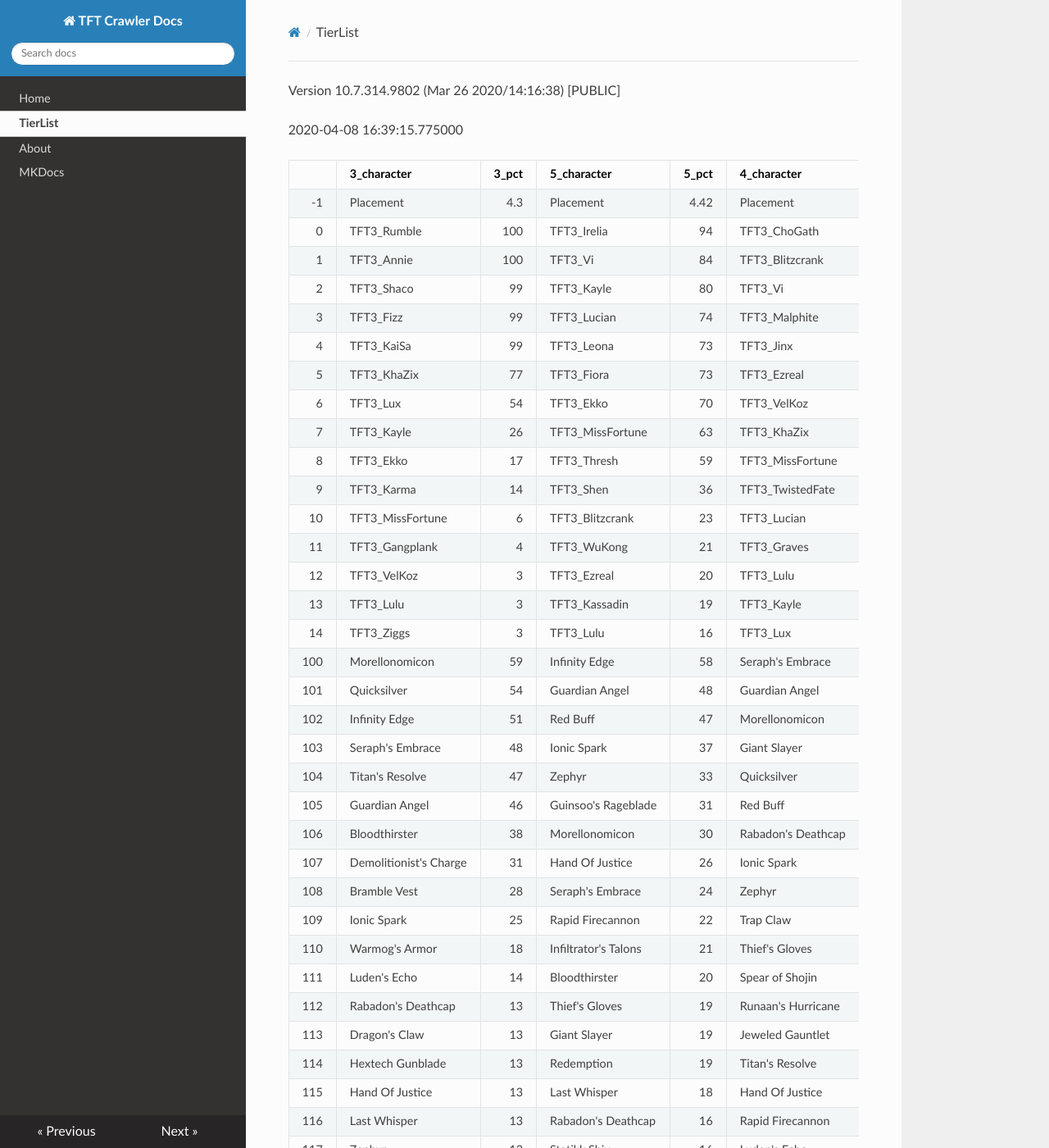
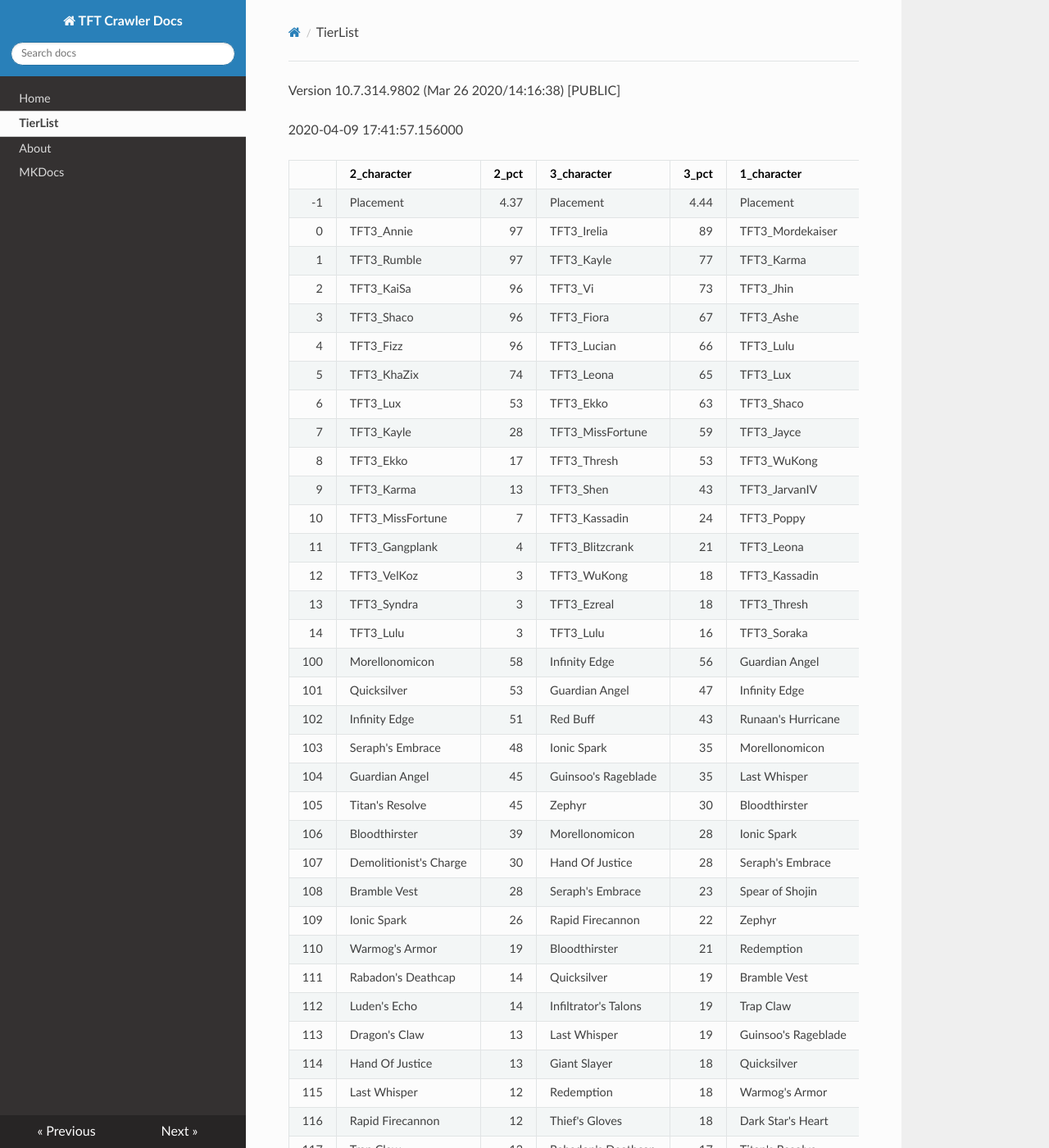
Before and after one commit to JamesYouL2/TFT-Crawler, an MkDocs documentation site: the page built from docs/tierlist.md, in a window 1280 px wide and 1400 px high. Shown: the whole window at 82% size. Built offline with MkDocs 1.6.1, drawn with Linux system fonts in a browser that asks for light colours; nearby versions of some CDN libraries; some of the changed text lies outside the part shown.

Commit message:
Update tierlist.md

```diff
--- a/docs/tierlist.md
+++ b/docs/tierlist.md
@@ -1,42 +1,42 @@
 Version 10.7.314.9802 (Mar 26 2020/14:16:38) [PUBLIC] <Releases/10.7>
 
-2020-04-08 16:39:15.775000
+2020-04-09 17:41:57.156000
 
-|     | 3_character            |   3_pct | 5_character          |   5_pct | 4_character         |   4_pct | 1_character           |   1_pct | 2_character         |   2_pct |
-|----:|:-----------------------|--------:|:---------------------|--------:|:--------------------|--------:|:----------------------|--------:|:--------------------|--------:|
-|  -1 | Placement              |     4.3 | Placement            |    4.42 | Placement           |    4.47 | Placement             |    4.54 | Placement           |    4.56 |
-|   0 | TFT3_Rumble            |   100   | TFT3_Irelia          |   94    | TFT3_ChoGath        |  100    | TFT3_Syndra           |   97    | TFT3_Karma          |   92    |
-|   1 | TFT3_Annie             |   100   | TFT3_Vi              |   84    | TFT3_Blitzcrank     |   99    | TFT3_Ahri             |   97    | TFT3_Ashe           |   78    |
-|   2 | TFT3_Shaco             |    99   | TFT3_Kayle           |   80    | TFT3_Vi             |   99    | TFT3_Zoe              |   95    | TFT3_Jhin           |   77    |
-|   3 | TFT3_Fizz              |    99   | TFT3_Lucian          |   74    | TFT3_Malphite       |   98    | TFT3_Lux              |   84    | TFT3_Mordekaiser    |   73    |
-|   4 | TFT3_KaiSa             |    99   | TFT3_Leona           |   73    | TFT3_Jinx           |   51    | TFT3_Neeko            |   80    | TFT3_Lulu           |   61    |
-|   5 | TFT3_KhaZix            |    77   | TFT3_Fiora           |   73    | TFT3_Ezreal         |   51    | TFT3_Soraka           |   78    | TFT3_JarvanIV       |   56    |
-|   6 | TFT3_Lux               |    54   | TFT3_Ekko            |   70    | TFT3_VelKoz         |   49    | TFT3_Poppy            |   69    | TFT3_Jayce          |   41    |
-|   7 | TFT3_Kayle             |    26   | TFT3_MissFortune     |   63    | TFT3_KhaZix         |   49    | TFT3_VelKoz           |   35    | TFT3_WuKong         |   40    |
-|   8 | TFT3_Ekko              |    17   | TFT3_Thresh          |   59    | TFT3_MissFortune    |   46    | TFT3_Annie            |   26    | TFT3_Lux            |   37    |
-|   9 | TFT3_Karma             |    14   | TFT3_Shen            |   36    | TFT3_TwistedFate    |   38    | TFT3_Lulu             |   20    | TFT3_Shaco          |   37    |
-|  10 | TFT3_MissFortune       |     6   | TFT3_Blitzcrank      |   23    | TFT3_Lucian         |   29    | TFT3_Rumble           |   17    | TFT3_XinZhao        |   27    |
-|  11 | TFT3_Gangplank         |     4   | TFT3_WuKong          |   21    | TFT3_Graves         |   28    | TFT3_Fizz             |   17    | TFT3_Rakan          |   27    |
-|  12 | TFT3_VelKoz            |     3   | TFT3_Ezreal          |   20    | TFT3_Lulu           |   13    | TFT3_Karma            |    7    | TFT3_Sona           |   24    |
-|  13 | TFT3_Lulu              |     3   | TFT3_Kassadin        |   19    | TFT3_Kayle          |    8    | TFT3_TwistedFate      |    7    | TFT3_Neeko          |   24    |
-|  14 | TFT3_Ziggs             |     3   | TFT3_Lulu            |   16    | TFT3_Lux            |    7    | TFT3_WuKong           |    4    | TFT3_Poppy          |   23    |
-| 100 | Morellonomicon         |    59   | Infinity Edge        |   58    | Seraph's Embrace    |   59    | Seraph's Embrace      |   86    | Guardian Angel      |   57    |
-| 101 | Quicksilver            |    54   | Guardian Angel       |   48    | Guardian Angel      |   49    | Guardian Angel        |   59    | Infinity Edge       |   52    |
-| 102 | Infinity Edge          |    51   | Red Buff             |   47    | Morellonomicon      |   47    | Rabadon's Deathcap    |   42    | Morellonomicon      |   48    |
-| 103 | Seraph's Embrace       |    48   | Ionic Spark          |   37    | Giant Slayer        |   44    | Ionic Spark           |   38    | Runaan's Hurricane  |   39    |
-| 104 | Titan's Resolve        |    47   | Zephyr               |   33    | Quicksilver         |   42    | Morellonomicon        |   36    | Last Whisper        |   33    |
-| 105 | Guardian Angel         |    46   | Guinsoo's Rageblade  |   31    | Red Buff            |   41    | Quicksilver           |   35    | Spear of Shojin     |   33    |
-| 106 | Bloodthirster          |    38   | Morellonomicon       |   30    | Rabadon's Deathcap  |   28    | Trap Claw             |   27    | Bramble Vest        |   31    |
-| 107 | Demolitionist's Charge |    31   | Hand Of Justice      |   26    | Ionic Spark         |   27    | Titan's Resolve       |   25    | Dragon's Claw       |   26    |
-| 108 | Bramble Vest           |    28   | Seraph's Embrace     |   24    | Zephyr              |   26    | Jeweled Gauntlet      |   24    | Ionic Spark         |   26    |
-| 109 | Ionic Spark            |    25   | Rapid Firecannon     |   22    | Trap Claw           |   25    | Chalice of Favor      |   24    | Titan's Resolve     |   25    |
-| 110 | Warmog's Armor         |    18   | Infiltrator's Talons |   21    | Thief's Gloves      |   19    | Zephyr                |   21    | Seraph's Embrace    |   23    |
-| 111 | Luden's Echo           |    14   | Bloodthirster        |   20    | Spear of Shojin     |   18    | Star Guardian's Charm |   21    | Bloodthirster       |   22    |
-| 112 | Rabadon's Deathcap     |    13   | Thief's Gloves       |   19    | Runaan's Hurricane  |   17    | Zz'Rot Portal         |   20    | Quicksilver         |   19    |
-| 113 | Dragon's Claw          |    13   | Giant Slayer         |   19    | Jeweled Gauntlet    |   17    | Bramble Vest          |   18    | Zephyr              |   18    |
-| 114 | Hextech Gunblade       |    13   | Redemption           |   19    | Titan's Resolve     |   16    | Spear of Shojin       |   17    | Guinsoo's Rageblade |   17    |
-| 115 | Hand Of Justice        |    13   | Last Whisper         |   18    | Hand Of Justice     |   16    | Thief's Gloves        |   16    | Trap Claw           |   17    |
-| 116 | Last Whisper           |    13   | Rabadon's Deathcap   |   16    | Rapid Firecannon    |   15    | Hextech Gunblade      |   14    | Warmog's Armor      |   16    |
-| 117 | Zephyr                 |    12   | Statikk Shiv         |   16    | Luden's Echo        |   14    | Rapid Firecannon      |   13    | Thief's Gloves      |   16    |
-| 118 | Trap Claw              |    12   | Quicksilver          |   15    | Dragon's Claw       |   14    | Luden's Echo          |   13    | Redemption          |   16    |
-| 119 | Rapid Firecannon       |    12   | Trap Claw            |   14    | Guinsoo's Rageblade |   13    | Warmog's Armor        |   13    | Hand Of Justice     |   13    |
+|     | 2_character            |   2_pct | 3_character          |   3_pct | 1_character         |   1_pct | 4_character        |   4_pct |
+|----:|:-----------------------|--------:|:---------------------|--------:|:--------------------|--------:|:-------------------|--------:|
+|  -1 | Placement              |    4.37 | Placement            |    4.44 | Placement           |    4.46 | Placement          |    4.47 |
+|   0 | TFT3_Annie             |   97    | TFT3_Irelia          |   89    | TFT3_Mordekaiser    |   99    | TFT3_Blitzcrank    |   98    |
+|   1 | TFT3_Rumble            |   97    | TFT3_Kayle           |   77    | TFT3_Karma          |   99    | TFT3_Vi            |   98    |
+|   2 | TFT3_KaiSa             |   96    | TFT3_Vi              |   73    | TFT3_Jhin           |   98    | TFT3_ChoGath       |   97    |
+|   3 | TFT3_Shaco             |   96    | TFT3_Fiora           |   67    | TFT3_Ashe           |   95    | TFT3_Malphite      |   96    |
+|   4 | TFT3_Fizz              |   96    | TFT3_Lucian          |   66    | TFT3_Lulu           |   70    | TFT3_Ezreal        |   50    |
+|   5 | TFT3_KhaZix            |   74    | TFT3_Leona           |   65    | TFT3_Lux            |   54    | TFT3_Jinx          |   49    |
+|   6 | TFT3_Lux               |   53    | TFT3_Ekko            |   63    | TFT3_Shaco          |   53    | TFT3_VelKoz        |   48    |
+|   7 | TFT3_Kayle             |   28    | TFT3_MissFortune     |   59    | TFT3_Jayce          |   51    | TFT3_KhaZix        |   48    |
+|   8 | TFT3_Ekko              |   17    | TFT3_Thresh          |   53    | TFT3_WuKong         |   48    | TFT3_MissFortune   |   45    |
+|   9 | TFT3_Karma             |   13    | TFT3_Shen            |   43    | TFT3_JarvanIV       |   48    | TFT3_TwistedFate   |   37    |
+|  10 | TFT3_MissFortune       |    7    | TFT3_Kassadin        |   24    | TFT3_Poppy          |   29    | TFT3_Graves        |   29    |
+|  11 | TFT3_Gangplank         |    4    | TFT3_Blitzcrank      |   21    | TFT3_Leona          |   19    | TFT3_Lucian        |   27    |
+|  12 | TFT3_VelKoz            |    3    | TFT3_WuKong          |   18    | TFT3_Kassadin       |    9    | TFT3_Lulu          |   13    |
+|  13 | TFT3_Syndra            |    3    | TFT3_Ezreal          |   18    | TFT3_Thresh         |    7    | TFT3_Kayle         |    9    |
+|  14 | TFT3_Lulu              |    3    | TFT3_Lulu            |   16    | TFT3_Soraka         |    5    | TFT3_Lux           |    8    |
+| 100 | Morellonomicon         |   58    | Infinity Edge        |   56    | Guardian Angel      |   69    | Seraph's Embrace   |   56    |
+| 101 | Quicksilver            |   53    | Guardian Angel       |   47    | Infinity Edge       |   66    | Guardian Angel     |   49    |
+| 102 | Infinity Edge          |   51    | Red Buff             |   43    | Runaan's Hurricane  |   49    | Morellonomicon     |   45    |
+| 103 | Seraph's Embrace       |   48    | Ionic Spark          |   35    | Morellonomicon      |   43    | Giant Slayer       |   43    |
+| 104 | Guardian Angel         |   45    | Guinsoo's Rageblade  |   35    | Last Whisper        |   39    | Red Buff           |   41    |
+| 105 | Titan's Resolve        |   45    | Zephyr               |   30    | Bloodthirster       |   28    | Quicksilver        |   40    |
+| 106 | Bloodthirster          |   39    | Morellonomicon       |   28    | Ionic Spark         |   27    | Rabadon's Deathcap |   28    |
+| 107 | Demolitionist's Charge |   30    | Hand Of Justice      |   28    | Seraph's Embrace    |   24    | Ionic Spark        |   28    |
+| 108 | Bramble Vest           |   28    | Seraph's Embrace     |   23    | Spear of Shojin     |   21    | Zephyr             |   27    |
+| 109 | Ionic Spark            |   26    | Rapid Firecannon     |   22    | Zephyr              |   20    | Trap Claw          |   26    |
+| 110 | Warmog's Armor         |   19    | Bloodthirster        |   21    | Redemption          |   19    | Spear of Shojin    |   18    |
+| 111 | Rabadon's Deathcap     |   14    | Quicksilver          |   19    | Bramble Vest        |   19    | Thief's Gloves     |   18    |
+| 112 | Luden's Echo           |   14    | Infiltrator's Talons |   19    | Trap Claw           |   18    | Jeweled Gauntlet   |   17    |
+| 113 | Dragon's Claw          |   13    | Last Whisper         |   19    | Guinsoo's Rageblade |   17    | Titan's Resolve    |   16    |
+| 114 | Hand Of Justice        |   13    | Giant Slayer         |   18    | Quicksilver         |   16    | Hand Of Justice    |   16    |
+| 115 | Last Whisper           |   12    | Redemption           |   18    | Warmog's Armor      |   16    | Runaan's Hurricane |   16    |
+| 116 | Rapid Firecannon       |   12    | Thief's Gloves       |   18    | Dark Star's Heart   |   15    | Rapid Firecannon   |   16    |
+| 117 | Trap Claw              |   12    | Rabadon's Deathcap   |   17    | Titan's Resolve     |   14    | Bramble Vest       |   14    |
+| 118 | Zephyr                 |   12    | Statikk Shiv         |   17    | Dragon's Claw       |   14    | Dragon's Claw      |   14    |
+| 119 | Hextech Gunblade       |   12    | Trap Claw            |   14    | Rabadon's Deathcap  |   14    | Infinity Edge      |   14    |
--- a/save_matchdata.py
+++ b/save_matchdata.py
@@ -43,7 +43,7 @@
 
 items = pd.json_normalize(allrecords,
 record_path=['participants','units', 'items'],
-meta=['match_id',['participants','placement'],['participants','puuid']])
+meta=['match_id',['participants','placement'],['participants','puuid'],['participants','units','character_id']])
 items.rename(columns={0: "item"},inplace=True)
 items['count']=1
 items=items.loc[items['item']>10]
```
